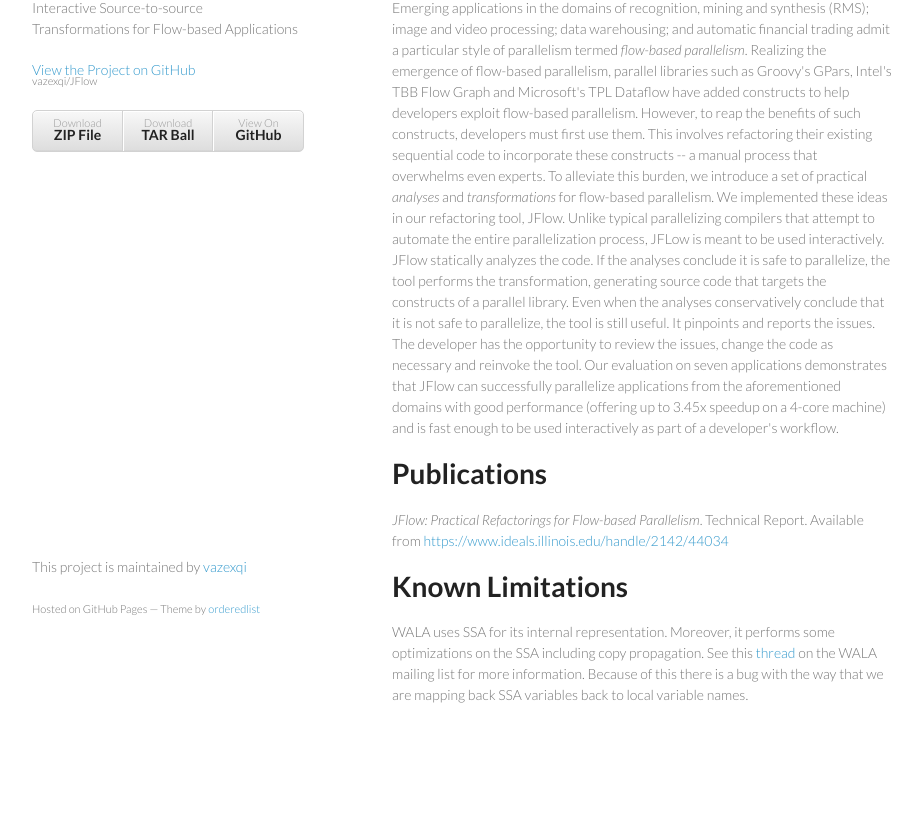
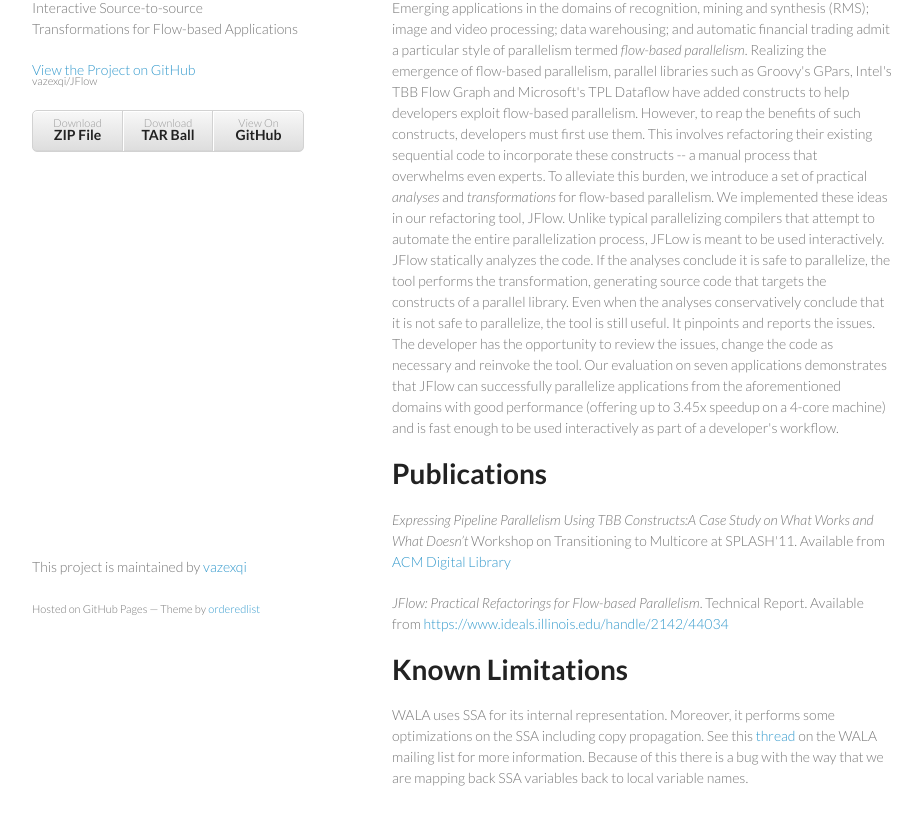
Before and after one commit to vazexqi/JFlow, a plain HTML site: page index.html in a window 1280 px wide. Shown: the part 112-936 px from the top of the page, without its empty margins (178-1100 px from the left). Before the commit the page ends 887 px from the top, so only its background shows below. Drawn offline with Linux system fonts and the light colour scheme.

Commit message:
Create gh-pages branch via GitHub

```diff
--- a/index.html
+++ b/index.html
@@ -34,6 +34,8 @@
 
 <h1>Publications</h1>
 
+<p><em>Expressing Pipeline Parallelism Using TBB Constructs:A Case Study on What Works and What Doesn’t</em> Workshop on Transitioning to Multicore at SPLASH'11. Available from <a href="http://dl.acm.org/citation.cfm?id=2095074">ACM Digital Library</a></p>
+
 <p><em>JFlow: Practical Refactorings for Flow-based Parallelism</em>. Technical Report. Available from <a href="https://www.ideals.illinois.edu/handle/2142/44034">https://www.ideals.illinois.edu/handle/2142/44034</a></p>
 
 <h1>Known Limitations</h1>
```
Also changed, not shown: params.json (+1 -1 lines).
